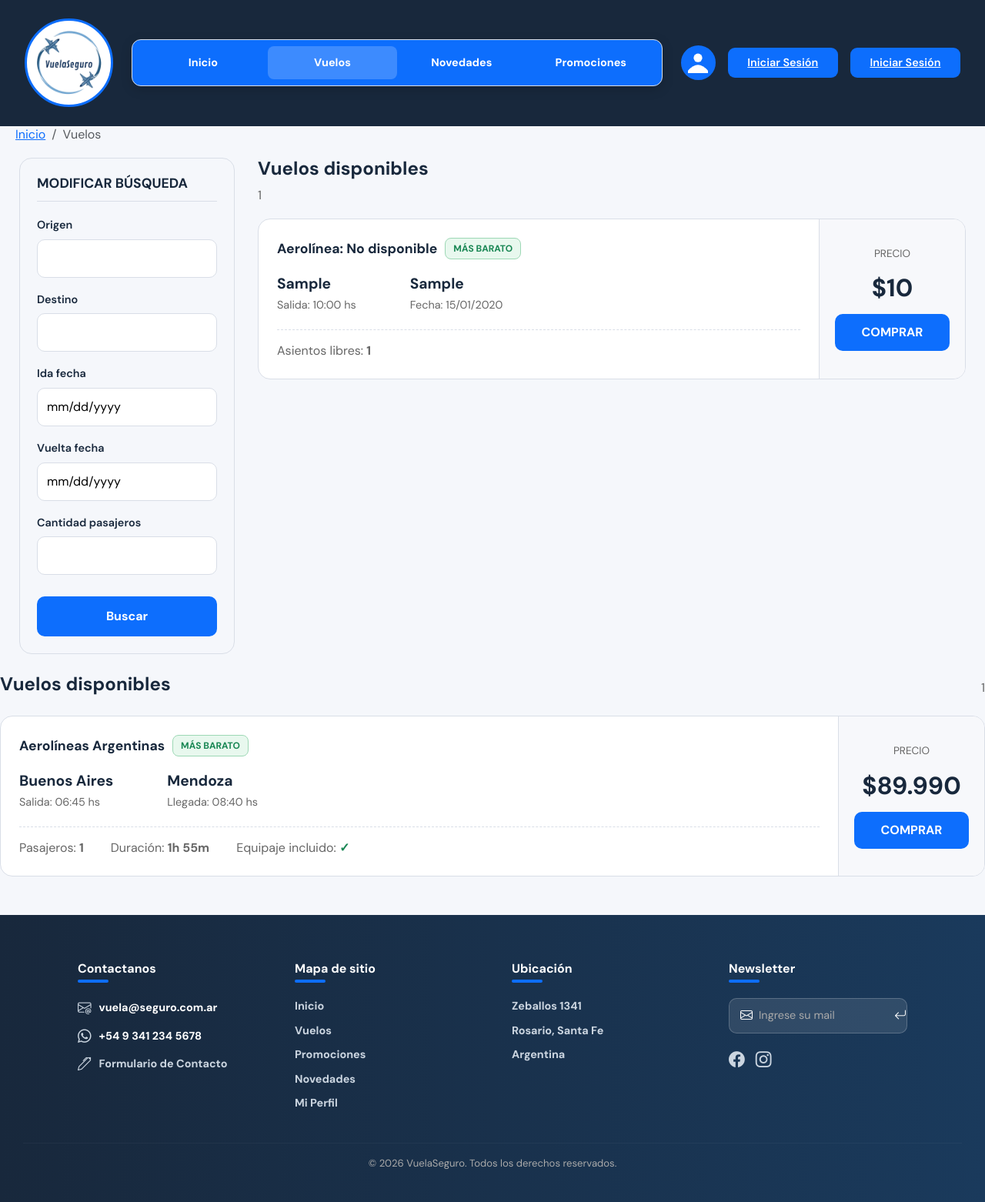
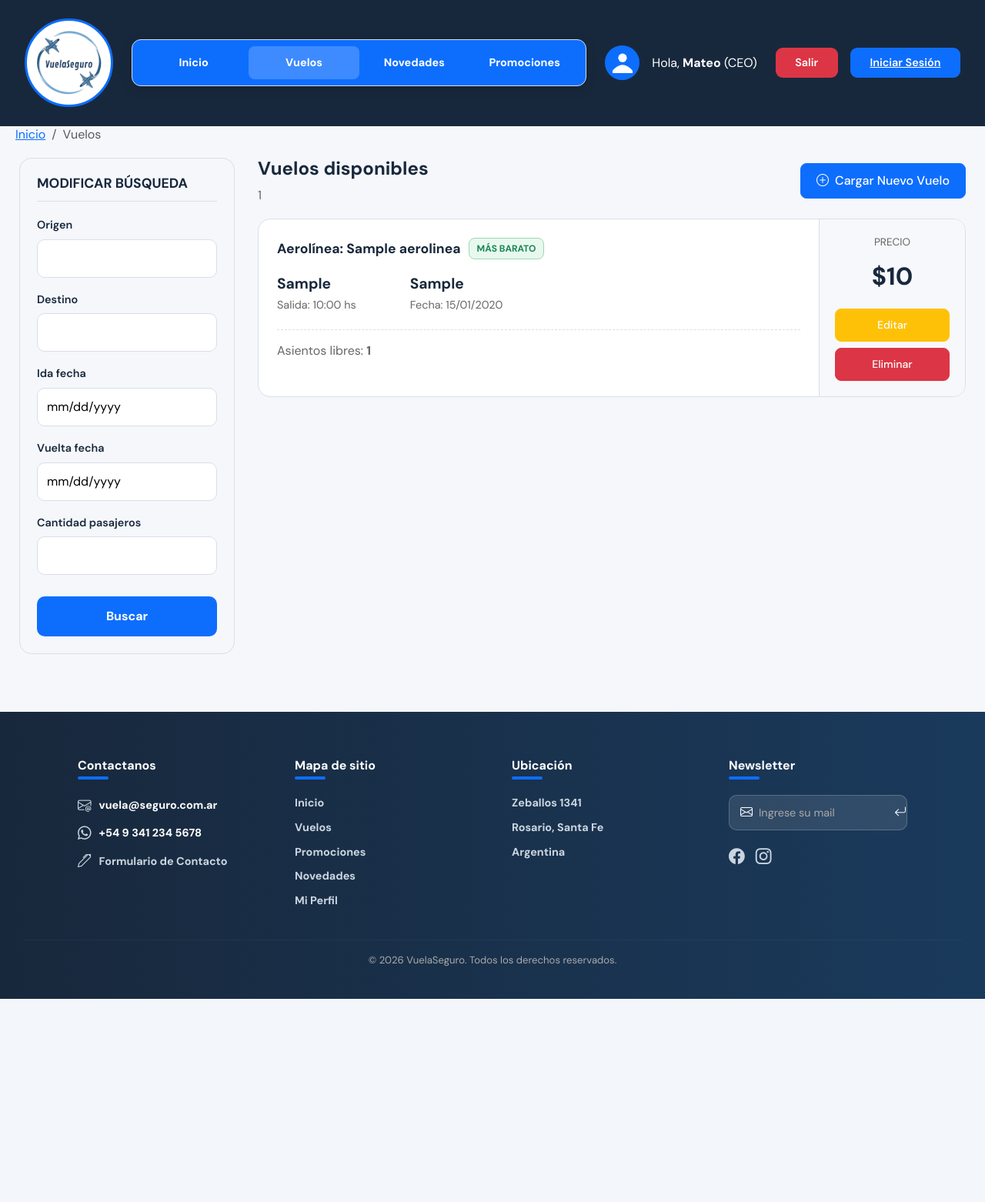
Before and after one commit to AndresDL/TP_EG_1erC, a PHP site: page /vuelos.php in a window 1280 px wide. Shown: the whole page at 77% size. After the commit the page ends 1298 px from the top, so only its background shows below. Run offline with PHP 8.4, Linux system fonts and the light colour scheme; tables that the repository leaves empty hold one stand-in row (values such as "Sample post").

Commit message:
arreglos en la página vuelos

```diff
--- a/VUELOS/vuelos.php
+++ b/VUELOS/vuelos.php
@@ -15,7 +15,7 @@ if (!$link) {
 
 // MODO PRUEBA — descomento el rol que voy a prbar
 // ═══════════════════════════════════════════════════════════════
-// $_SESSION['usuario'] = ['nombreUsuario' => 'Mateo', 'tipoUsuario' => 'CEO', 'codAerolinea' => 2];
+ $_SESSION['usuario'] = ['nombreUsuario' => 'Mateo', 'tipoUsuario' => 'CEO', 'codAerolinea' => 2];
 // $_SESSION['usuario'] = ['nombreUsuario' => 'Heis', 'tipoUsuario' => 'usuario', 'codAerolinea' => 1];
 // ═══════════════════════════════════════════════════════════════
 
@@ -26,6 +26,19 @@ $codAerolineaCEO = $esCEO ? $_SESSION['usuario']['codAerolinea'] : null;
 // Variables de notificación
 $mensaje = "";
 $tipo_mensaje = "danger";
+
+if (isset($_GET['msg'])) {
+    if ($_GET['msg'] === 'creado') {
+        $mensaje = "El vuelo ha sido registrado exitosamente.";
+        $tipo_mensaje = "success";
+    } elseif ($_GET['msg'] === 'actualizado') {
+        $mensaje = "Los datos del vuelo han sido actualizados con éxito.";
+        $tipo_mensaje = "success";
+    } elseif ($_GET['msg'] === 'eliminado') {
+        $mensaje = "El vuelo ha sido eliminado correctamente.";
+        $tipo_mensaje = "success";
+    }
+}
 
 //  Traigo lista de aerolíneas
 $queryAerolineas = mysqli_query($link, "SELECT codAerolinea, nombreAerolinea FROM aerolineas ORDER BY nombreAerolinea ASC");
@@ -72,8 +85,8 @@ if ($_SERVER['REQUEST_METHOD'] === 'POST' && isset($_POST['crear_vuelo']) && $es
                           VALUES ('$origen', '$destino', '$fecha', '$hora', $precio, $asientos, $codAerolinea)";
 
             if (mysqli_query($link, $sqlInsert)) {
-                $mensaje = "El vuelo ha sido registrado exitosamente.";
-                $tipo_mensaje = "success";
+                header('Location: vuelos.php?msg=creado');
+                exit;
             } else {
                 $mensaje = "Error al registrar el vuelo en la base de datos.";
             }
@@ -86,8 +99,8 @@ if (isset($_GET['eliminar']) && $esCEO) {
     $idEliminar = (int)$_GET['eliminar'];
     $sqlDelete = "DELETE FROM vuelos WHERE codVuelo = $idEliminar";
     if (mysqli_query($link, $sqlDelete)) {
-        $mensaje = "El vuelo ha sido eliminado correctamente.";
-        $tipo_mensaje = "success";
+        header('Location: vuelos.php?msg=eliminado');
+        exit;
     }
 }
 
@@ -120,8 +133,8 @@ if ($_SERVER['REQUEST_METHOD'] === 'POST' && isset($_POST['editar_vuelo']) && $e
                       WHERE codVuelo=$idEditar";
 
         if (mysqli_query($link, $sqlUpdate)) {
-            $mensaje = "Los datos del vuelo han sido actualizados con éxito.";
-            $tipo_mensaje = "success";
+            header('Location: vuelos.php?msg=actualizado');
+            exit;
         } else {
             $mensaje = "Error al intentar actualizar la información del vuelo.";
         }
@@ -135,8 +148,6 @@ $precioMasBaratoReal = $fetchMin['minimo'] ?? 0;
 
 // OBTENER VUELOS
 $sql = "SELECT v.*, a.nombreAerolinea FROM vuelos v LEFT JOIN aerolineas a ON v.codAerolinea = a.codAerolinea ORDER BY v.fechaSalidaVuelo ASC";
-
-$sql = "SELECT * FROM vuelos";
 $result = mysqli_query($link, $sql);
 $totalVuelos = mysqli_num_rows($result);
 ?>
@@ -406,49 +417,6 @@ $totalVuelos = mysqli_num_rows($result);
       </div>
     </div>
   <?php endif; ?>
-    <!-- LISTA VUELOS -->
-
-<div class="vuelos-lista">
-
-  <div class="vuelos-header">
-    <h2>Vuelos disponibles</h2>
-    <span class="vuelos-count"><?php echo $totalVuelos; ?></span>
-  </div>
-
-  <?php if ($totalVuelos > 0) { ?>
-    <div class="vuelo-card">
-      <div class="vuelo-info">
-        <div class="vuelo-aerolinea-row">
-          <span class="vuelo-aerolinea">Aerolíneas Argentinas</span>
-          <span class="badge-barato">MÁS BARATO</span>
-        </div>
-        <div class="vuelo-ruta">
-          <div>
-            <span class="ciudad-nombre">Buenos Aires</span>
-            <span class="ciudad-horario">Salida: 06:45 hs</span>
-          </div>
-          <div>
-            <span class="ciudad-nombre">Mendoza</span>
-            <span class="ciudad-horario">Llegada: 08:40 hs</span>
-          </div>
-        </div>
-        <div class="vuelo-detalles-row">
-          <div>Pasajeros: <strong>1</strong></div>
-          <div>Duración: <strong>1h 55m</strong></div>
-          <div>Equipaje incluido: <span class="equipaje-si">✓</span></div>
-        </div>
-      </div>
-      <div class="vuelo-precio-col">
-        <span class="precio-label">PRECIO</span>
-        <span class="precio-valor">$89.990</span>
-        <button class="btn-comprar">COMPRAR</button>
-      </div>
-    </div>
-  <?php } else { ?>
-    <p style="text-align: center; margin-top: 10px; color: var(--gris); border: 1px solid var(--borde); border-radius: 8px; padding: 40px 20px; background-color: var(--gris-claro);">No hay vuelos disponibles en este momento.</p>
-  <?php } ?>
-
-</div> </div>
 
   <!-- FOOTER -->
 
```
